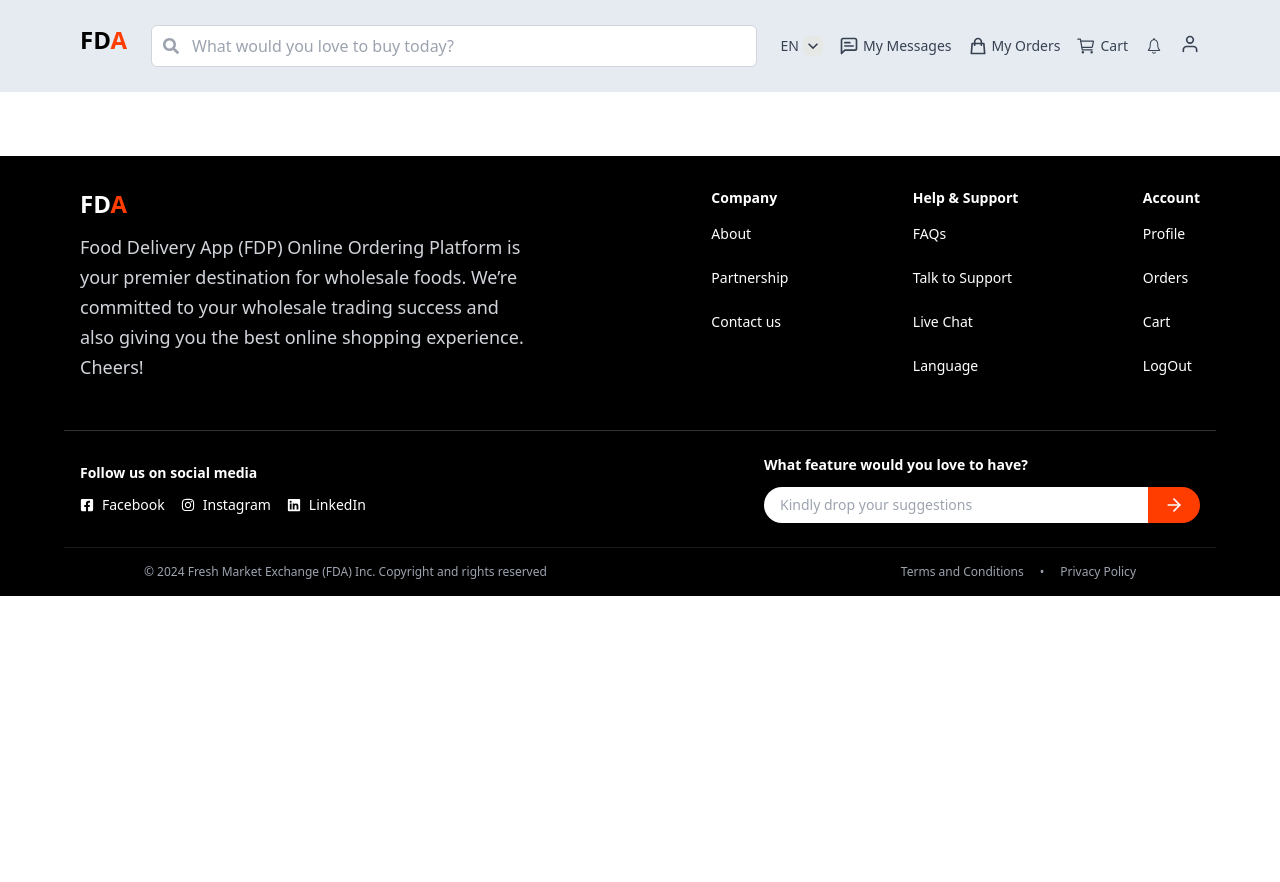
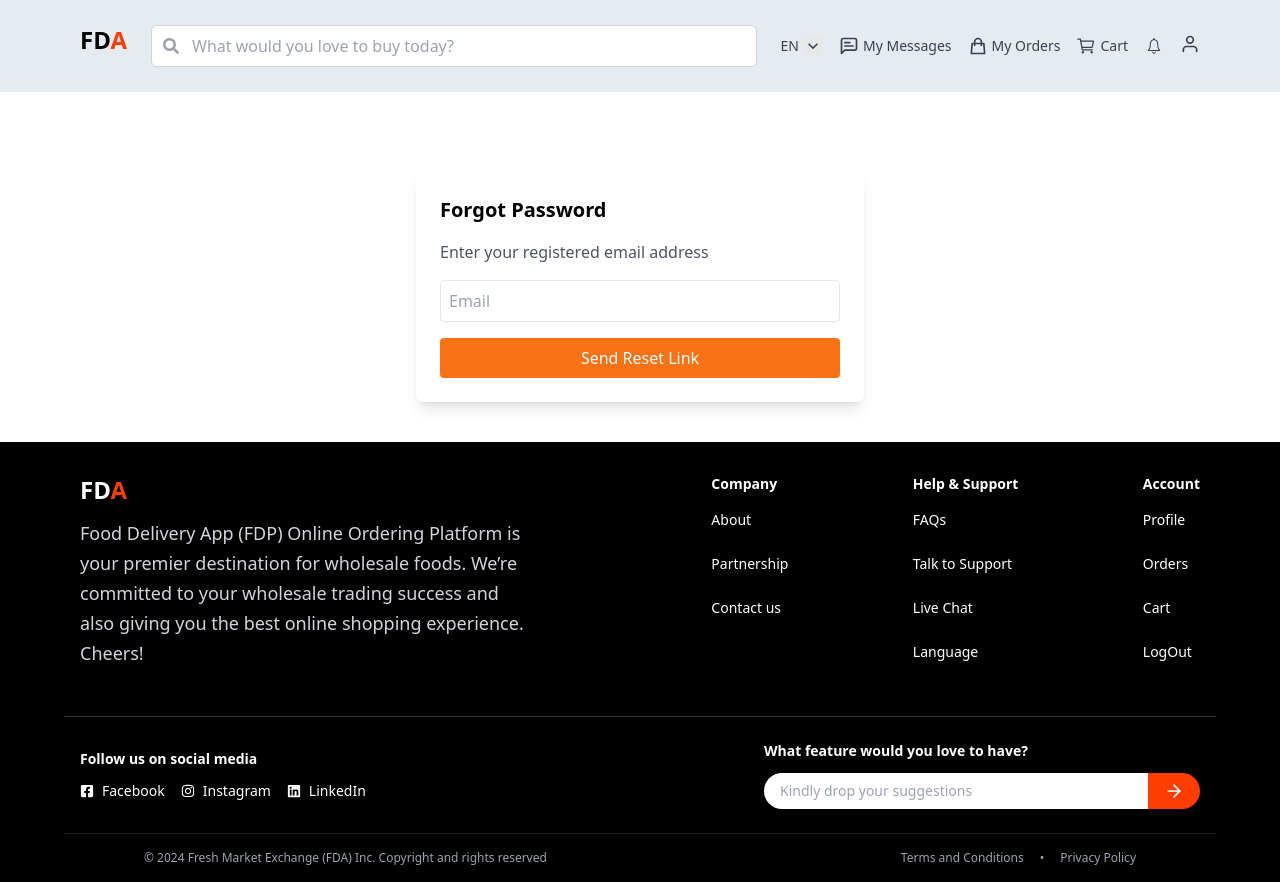
Before and after one commit to Kolawole-kehinde/food-delivery-app, a React (Vite) app in the folder foodwebsite/: page /auth/forget-password in a window 1280 px wide. Before the commit the page ends 800 px from the top, so only its background shows below. Built offline with nearby package versions, Linux system fonts and the light colour scheme.

Commit message:
create forgetPassword Page

```diff
--- a/foodwebsite/src/App.jsx
+++ b/foodwebsite/src/App.jsx
@@ -11,6 +11,7 @@ import CartPage from './Pages/Cart'
 import NotificationPage from './Pages/Notification'
 import ProfilePage from './Pages/Profile'
 import { Dashboard } from './Pages/dashboard'
+import ForgotPasswordPage from './Pages/auth/ForgotPassword'
 
 
 const App = () => {
@@ -32,6 +33,7 @@ const App = () => {
         <Route path='auth'>
         <Route path='login' element={<LoginPage/>}/>
         <Route path='register' element={<RegisterPage/>}/>
+        <Route path='forget-password' element={<ForgotPasswordPage/>}/>
         </Route>
         </Route>
       </Routes>
--- a/foodwebsite/src/Components/layout/AuthMenu.jsx
+++ b/foodwebsite/src/Components/layout/AuthMenu.jsx
@@ -4,7 +4,7 @@ import { useAuth } from '../../hooks/useAuth';
 import { Link } from 'react-router-dom';
 
 const AuthMenu = () => {
-  const { user, handleLogout } = useAuth();
+  const { user, loading, handleLogout } = useAuth();
 
   return (
     <div className="absolute right-0 mt-2 w-44 bg-white rounded-md shadow-lg py-2 z-50">
@@ -20,7 +20,7 @@ const AuthMenu = () => {
             onClick={handleLogout}
             className="block w-full text-left px-4 py-2 text-gray-700 hover:bg-gray-100"
           >
-            Logout
+           {loading ? 'Logging out...' : 'Logout'}
           </button>
         </>
       ) : (
--- /dev/null
+++ b/foodwebsite/src/Pages/auth/ForgotPassword.jsx
@@ -0,0 +1,37 @@
+
+import React from 'react'
+
+
+const ForgotPasswordPage = () => {
+
+
+  return (
+    <form
+
+      className="max-w-md mx-auto mt-20 p-6 bg-white shadow-lg rounded-lg space-y-4"
+    >
+      <h2 className="text-xl font-semibold">Forgot Password</h2>
+      <p className="text-gray-600">Enter your registered email address</p>
+
+      <input
+        type="email"
+        placeholder="Email"
+        className="w-full p-2 border rounded"
+
+      />
+
+
+      <button
+        type="submit"
+        className="w-full bg-orange-500 text-white py-2 rounded hover:bg-orange-600 transition duration-300"
+
+
+      >
+     Send Reset Link
+
+      </button>
+    </form>
+  )
+}
+
+export default ForgotPasswordPage
--- a/foodwebsite/src/Pages/auth/Login.jsx
+++ b/foodwebsite/src/Pages/auth/Login.jsx
@@ -62,6 +62,11 @@ const LoginPage = () => {
               />
             </div>
           ))}
+             <p className="text-sm  text-right">
+        <Link to="/auth/forgot-password" className="text-primary text-base hover:underline">
+          Forgot Password?
+        </Link>
+      </p>
 
           {/* Submit Button */}
           <CustomButton>Login</CustomButton>
@@ -69,7 +74,7 @@ const LoginPage = () => {
 
         <p className="text-center mt-4 text-sm">
           Don't have an account?{" "}
-          <Link to="/auth/register" className="text-orange-500">
+          <Link to="/auth/register" className="text-primary">
             Register
           </Link>
         </p>
--- a/foodwebsite/src/context/ContextApi.jsx
+++ b/foodwebsite/src/context/ContextApi.jsx
@@ -37,7 +37,7 @@ useEffect(() => {
   const handleLogout = async () => {
     setLoading(true);
     try {
-      let { error } = await supabase.auth.signOut();
+      const { error } = await supabase.auth.signOut();
       if (error) throw error;
       setUser(null);
       clear();
```
